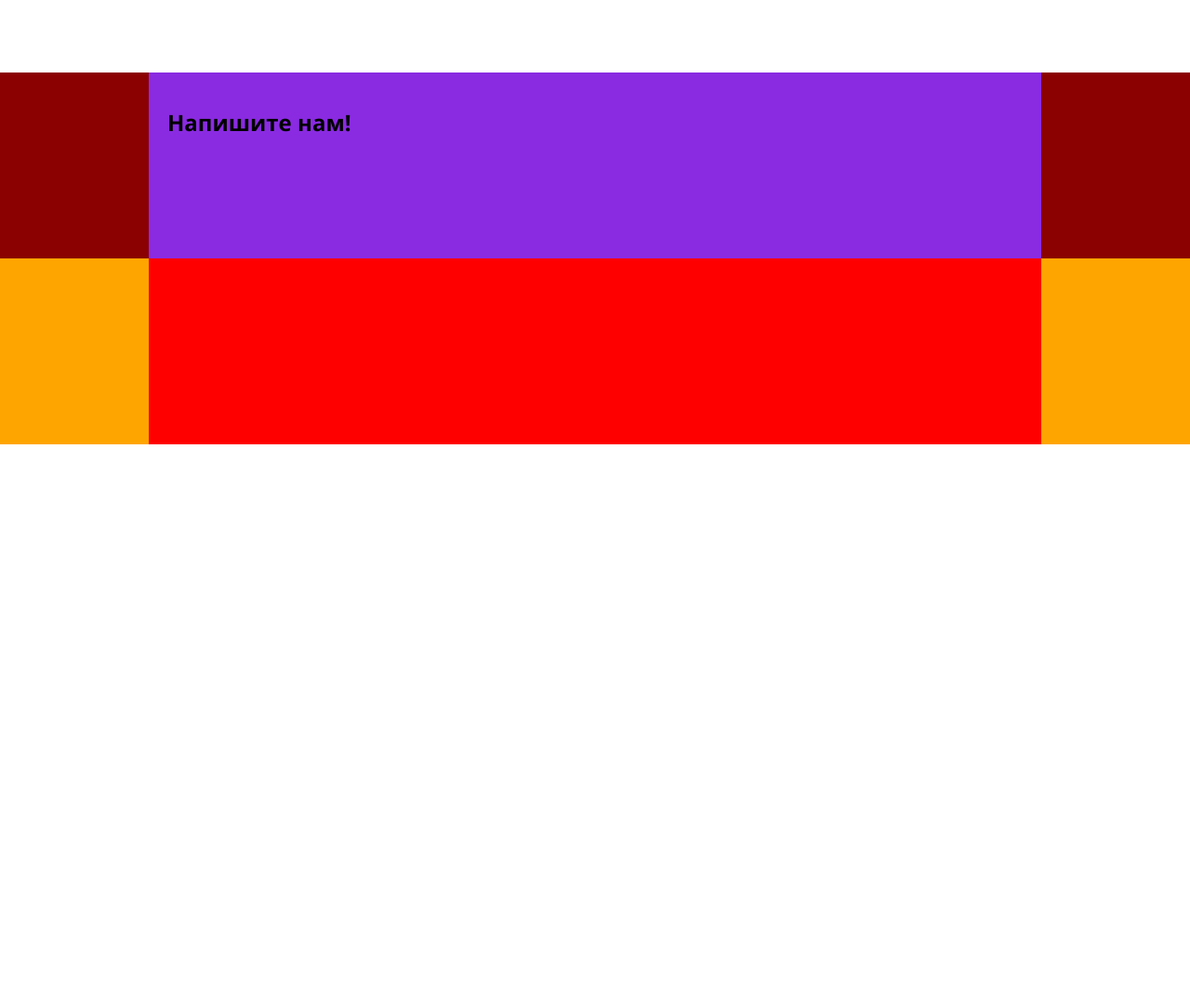
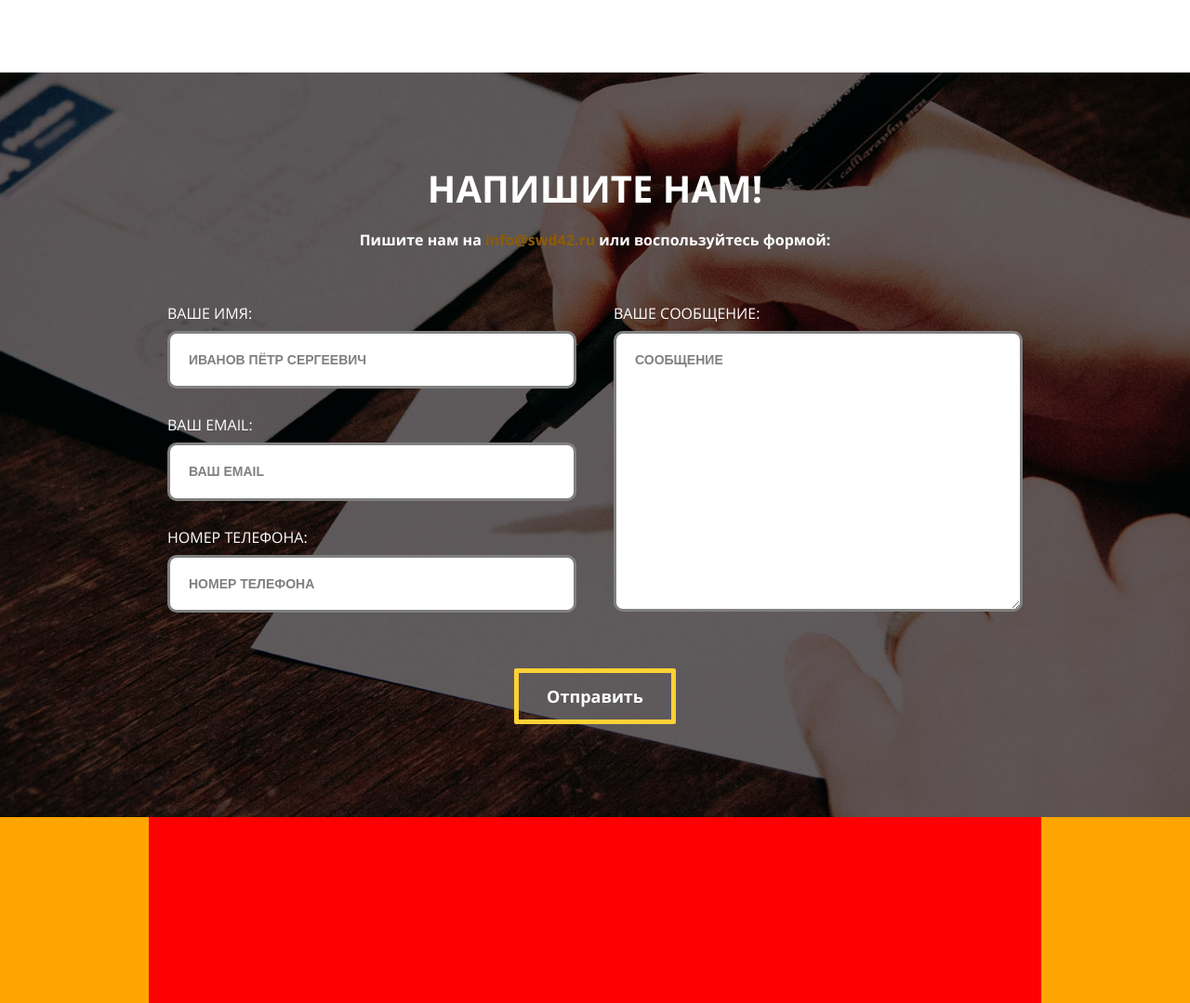
Before and after one commit to kripton-perm/swd42, a website: page index.html in a window 1280 px wide. Shown: the part 3924-5003 px from the top of the page at 93% size. Before the commit the page ends 4402 px from the top, so only its background shows below. Drawn offline with nearby package versions, Linux system fonts and the light colour scheme; files that its build step writes are made by us from their sources; placeholder pictures from the web are drawn by us.

Commit message:
Оформил блок с контактами

```diff
--- a/index.html
+++ b/index.html
@@ -201,8 +201,8 @@
       </section>
       <section class="contact" id="contact">
         <div class="contact__wrapper">
-          <h2 class="contact__title">Напишите нам!</h2>
-          <!--<p class="contact__subtitle">
+          <h2 class="title contact__title">Напишите нам!</h2>
+          <p class="subtitle contact__subtitle">
             Пишите нам на <a href="mailto:info@swd42.ru">info@swd42.ru</a> или воспользуйтесь формой:
           </p>
           <form class="contact__form form" action="http://swd42.ru/" method="post">
@@ -211,7 +211,7 @@
               <ul class="form__list">
                 <li class="form__item">
                   <label class="form__label" for="name">Ваше имя:</label>
-                  <input class="form__input" type="text" name="name" id="name" placeholder="Ваше имя" required>
+                  <input class="form__input" type="text" name="name" id="name" placeholder="Иванов Пётр Сергеевич" required>
                 </li>
                 <li class="form__item">
                   <label class="form__label" for="email">Ваш email:</label>
@@ -225,11 +225,11 @@
             </fieldset>
             <fieldset class="form__fieldset">
               <legend class="visually-hidden">Ваше сообщение</legend>
-              <label for="message">Ваше сообщение</label>
+              <label class="form__label" for="message">Ваше сообщение:</label>
               <textarea class="form__message" name="message" id="message" cols="30" rows="10" placeholder="Сообщение"></textarea>
             </fieldset>
             <button class="button form__button" type="submit">Отправить</button>
-          </form>-->
+          </form>
         </div>
       </section>
     </main>
--- a/sass/components/button.scss
+++ b/sass/components/button.scss
@@ -1,12 +1,12 @@
 .button {
   font: inherit;
+  cursor: pointer;
   background-color: transparent;
   border: 5px solid $yellow;
   text-decoration: none;
   border-radius: 2px;
   display: inline-block;
   padding: 10px 30px;
-  margin: 0 auto;
   color: $white;
   font-size: 18px;
   line-height: 30px;
--- a/sass/components/form.scss
+++ b/sass/components/form.scss
@@ -1,11 +1,112 @@
 .form {
-  background-color: white;
+  background-color: transparent;
+  margin: 0;
+  padding: 0;
+  display: flex;
+  flex-wrap: wrap;
+  justify-content: center;
+}
 
-  @media (min-width: $tablet-width) {
-    background-color: white;
+.form__fieldset {
+  width: 100%;
+  border: none;
+  margin: 0;
+  margin-bottom: 1.5 * $padding;
+  padding: 0;
+
+  &:last-of-type {
+    margin-bottom: $padding;
+
+    @media (min-width: $tablet-width) {
+      margin-bottom: 2 * $padding;
+    }
+
+    @media (min-width: $desktop-width) {
+      padding-left: $padding;
+      margin-bottom: 3 * $padding;
+      display: flex;
+      flex-direction: column;
+    }
   }
 
   @media (min-width: $desktop-width) {
-    background-color: white;
+    width: 50%;
+    margin-bottom: 3 * $padding;
   }
 }
+
+.form__list {
+  @include list-reset;
+}
+
+.form__item {
+  margin-bottom: 1.5 * $padding;
+
+  &:last-child {
+    margin-bottom: 0;
+  }
+
+  @media (min-width: $desktop-width) {
+    margin-right: $padding;
+  }
+}
+
+.form__label {
+  display: block;
+  text-transform: uppercase;
+  margin-bottom: $padding /2;
+}
+
+.form__input {
+  font-size: 14px;
+  font-weight: 700;
+  border: 3px solid gray;
+  border-radius: $padding / 2;
+  color: gray;
+  padding: $padding;
+  width: 100%;
+
+  &::placeholder {
+    text-transform: uppercase;
+    font-weight: 700;
+    font-size: 14px;
+    color: gray;
+  }
+
+  &:focus,
+  &:active {
+    border-color: $white;
+    outline: none;
+  }
+}
+
+.form__message {
+  margin: 0;
+  padding: 0;
+  font-size: 14px;
+  font-weight: 700;
+  border: 3px solid gray;
+  border-radius: $padding / 2;
+  color: gray;
+  padding: $padding;
+  width: 100%;
+  border-radius: $padding / 2;
+  resize: vertical;
+
+  &::placeholder {
+    text-transform: uppercase;
+    font-weight: 700;
+    font-size: 14px;
+    color: gray;
+  }
+
+  &:focus,
+  &:active {
+    border-color: $white;
+    outline: none;
+  }
+
+  @media (min-width: $desktop-width) {
+    height: 302px;
+  }
+}
--- a/sass/layout/contact.scss
+++ b/sass/layout/contact.scss
@@ -1,14 +1,49 @@
 .contact {
-  background-color: orange;
+  background-color: black;
+  background-image: url('../../img/bg-mail.jpg');
+  background-repeat: no-repeat;
+  background-size: cover;
+  background-position: center center;
+  color: $white;
+}
 
-  @media (min-width: $desktop-width) {
-    background-color: darkred;
+.contact__wrapper {
+  @include wrapper;
+  padding-top: 3 * $padding;
+  padding-bottom: 3 * $padding;
+
+  @media (min-width: $tablet-width) {
+    padding-top: 5 * $padding;
+    padding-bottom: 5 * $padding;
   }
 }
 
-.contact__wrapper {
-  background-color: blueviolet;
-  min-height: 200px;
+.contact__title {
+  color: $white;
+  margin: 0;
+  margin-bottom: $padding;
+  padding: 0;
+  text-align: center;
+}
 
-  @include wrapper;
+.contact__subtitle {
+  color: $white;
+  padding-left: $padding;
+  padding-right: $padding;
+  font-weight: 700;
+  margin: 0;
+  margin-bottom: 3 * $padding;
+  padding: 0;
+  text-align: center;
+
+  a {
+    color: #905b00;
+    text-decoration: none;
+
+    &:hover,
+    &:focus {
+      text-decoration: underline;
+      color: #fec503;
+    }
+  }
 }
```
Also changed, not shown: img/bg-mail.jpg (added).
